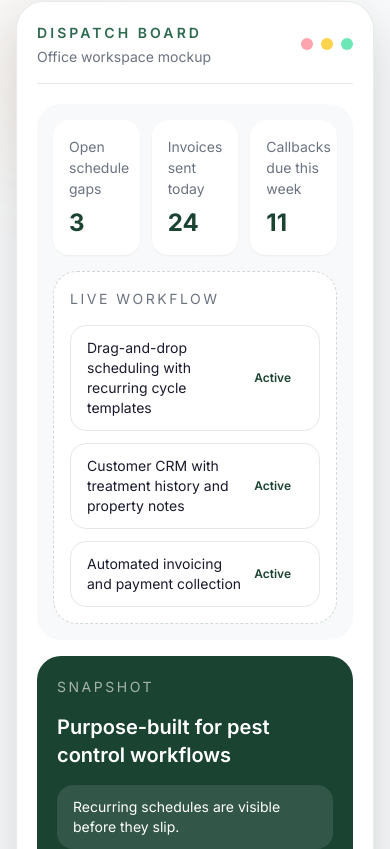
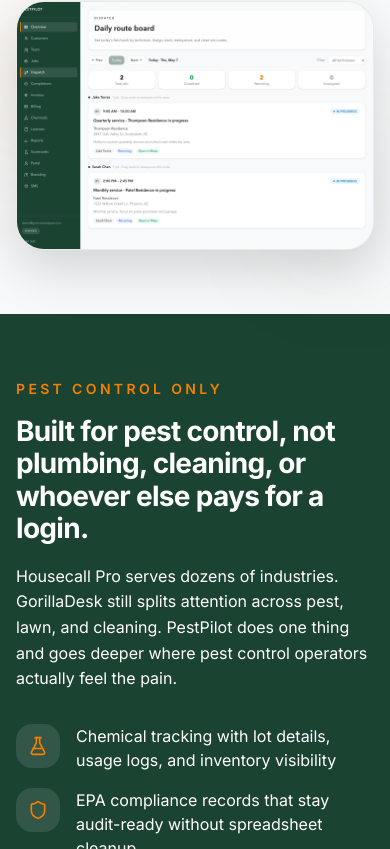
Before and after one commit to solutionsai1998-dev/pestpilot-site, a Next.js app: page / in a window 390 px wide. Shown: the part 4395-5244 px from the top of the page. Built offline with nearby package versions, Linux system fonts and the light colour scheme.

Commit message:
Replace workspace mockup with real product screenshots
- Swap fake dashboard cards/Active badges for actual dispatch board,
  technician mobile route, and customer management screenshots
- Remove mockup text label
- Keep tab functionality intact

```diff
--- a/components/home/FeatureShowcase.tsx
+++ b/components/home/FeatureShowcase.tsx
@@ -21,12 +21,8 @@
       "Chemical inventory tracking and EPA compliance reports"
     ],
     comingSoonIndices: [],
-    dashboardTitle: "Dispatch Board",
-    cards: [
-      { label: "Open schedule gaps", value: "3" },
-      { label: "Invoices sent today", value: "24" },
-      { label: "Callbacks due this week", value: "11" }
-    ]
+    screenshot: "/screenshots/dispatch.png",
+    screenshotAlt: "PestPilot dispatch board with scheduled jobs, technician assignments, and route view"
   },
   {
     id: "field-techs",
@@ -44,12 +40,8 @@
       "Offline mode for crawl spaces, attics, and remote properties"
     ],
     comingSoonIndices: [],
-    dashboardTitle: "Tech Day View",
-    cards: [
-      { label: "Stops completed", value: "8/11" },
-      { label: "Chemical entries synced", value: "14" },
-      { label: "Average stop time", value: "27m" }
-    ]
+    screenshot: "/screenshots/technician-mobile-route.png",
+    screenshotAlt: "PestPilot technician mobile route view with GPS directions and job details"
   },
   {
     id: "customers",
@@ -67,12 +59,8 @@
       "One-click payments from invoice and reminder links"
     ],
     comingSoonIndices: [],
-    dashboardTitle: "Customer Portal",
-    cards: [
-      { label: "Bookings this week", value: "19" },
-      { label: "Reminder delivery", value: "98%" },
-      { label: "Invoices paid online", value: "72%" }
-    ]
+    screenshot: "/screenshots/customers.png",
+    screenshotAlt: "PestPilot customer management with treatment history and property details"
   }
 ] as const;
 
@@ -198,68 +186,15 @@
           <div className="relative">
             <div className="absolute -left-4 top-8 h-24 w-24 rounded-full bg-accent/15 blur-3xl" />
             <div className="absolute -right-2 bottom-2 h-20 w-20 rounded-full bg-primary/15 blur-3xl" />
-            <div className="relative overflow-hidden rounded-[28px] border border-primary/10 bg-white p-5 shadow-xl">
-              <div className="flex items-center justify-between border-b border-border pb-4">
-                <div>
-                  <p className="text-small font-semibold uppercase tracking-[0.22em] text-primary-light">
-                    {activePanel.dashboardTitle}
-                  </p>
-                  <p className="mt-1 text-sm text-text-light">{activePanel.shortLabel} workspace mockup</p>
-                </div>
-                <div className="flex items-center gap-2">
-                  <span className="h-3 w-3 rounded-full bg-rose-300" />
-                  <span className="h-3 w-3 rounded-full bg-amber-300" />
-                  <span className="h-3 w-3 rounded-full bg-emerald-300" />
-                </div>
-              </div>
-
-              <div className="mt-5 grid gap-4 md:grid-cols-[1fr_0.85fr]">
-                <div className="rounded-3xl bg-bg-alt p-4">
-                  <div className="grid grid-cols-3 gap-3">
-                    {activePanel.cards.map((card) => (
-                      <div className="rounded-2xl bg-white p-4 shadow-sm" key={card.label}>
-                        <p className="text-small text-text-light">{card.label}</p>
-                        <p className="mt-2 text-2xl font-bold text-primary">{card.value}</p>
-                      </div>
-                    ))}
-                  </div>
-
-                  <div className="mt-4 rounded-3xl border border-dashed border-primary/20 bg-white p-4">
-                    <p className="text-small uppercase tracking-[0.18em] text-text-light">
-                      Live workflow
-                    </p>
-                    <div className="mt-4 space-y-3">
-                      {activePanel.features.slice(0, 3).map((feature) => (
-                        <div
-                          className="flex items-center justify-between rounded-2xl border border-border px-4 py-3"
-                          key={feature}
-                        >
-                          <span className="max-w-[16rem] text-sm text-text">{feature}</span>
-                          <span className="rounded-full bg-primary/8 px-3 py-1 text-xs font-semibold text-primary">
-                            Active
-                          </span>
-                        </div>
-                      ))}
-                    </div>
-                  </div>
-                </div>
-
-                <div className="flex flex-col gap-4 rounded-3xl bg-primary p-5 text-white">
-                  <p className="text-small uppercase tracking-[0.18em] text-white/60">Snapshot</p>
-                  <p className="text-xl font-semibold">Purpose-built for pest control workflows</p>
-                  <div className="space-y-3">
-                    {[
-                      "Recurring schedules are visible before they slip.",
-                      "Job details, signatures, and service history stay attached.",
-                      "Team-wide updates stay in sync across office and field."
-                    ].map((line) => (
-                      <div className="rounded-2xl bg-white/10 px-4 py-3 text-sm text-white/84" key={line}>
-                        {line}
-                      </div>
-                    ))}
-                  </div>
-                </div>
-              </div>
+            <div className="relative overflow-hidden rounded-[28px] border border-primary/10 bg-white shadow-xl">
+              {/* eslint-disable-next-line @next/next/no-img-element */}
+              <img
+                src={activePanel.screenshot}
+                alt={activePanel.screenshotAlt}
+                className="block w-full h-auto"
+                width={1920}
+                height={1080}
+              />
             </div>
           </div>
         </div>
```
